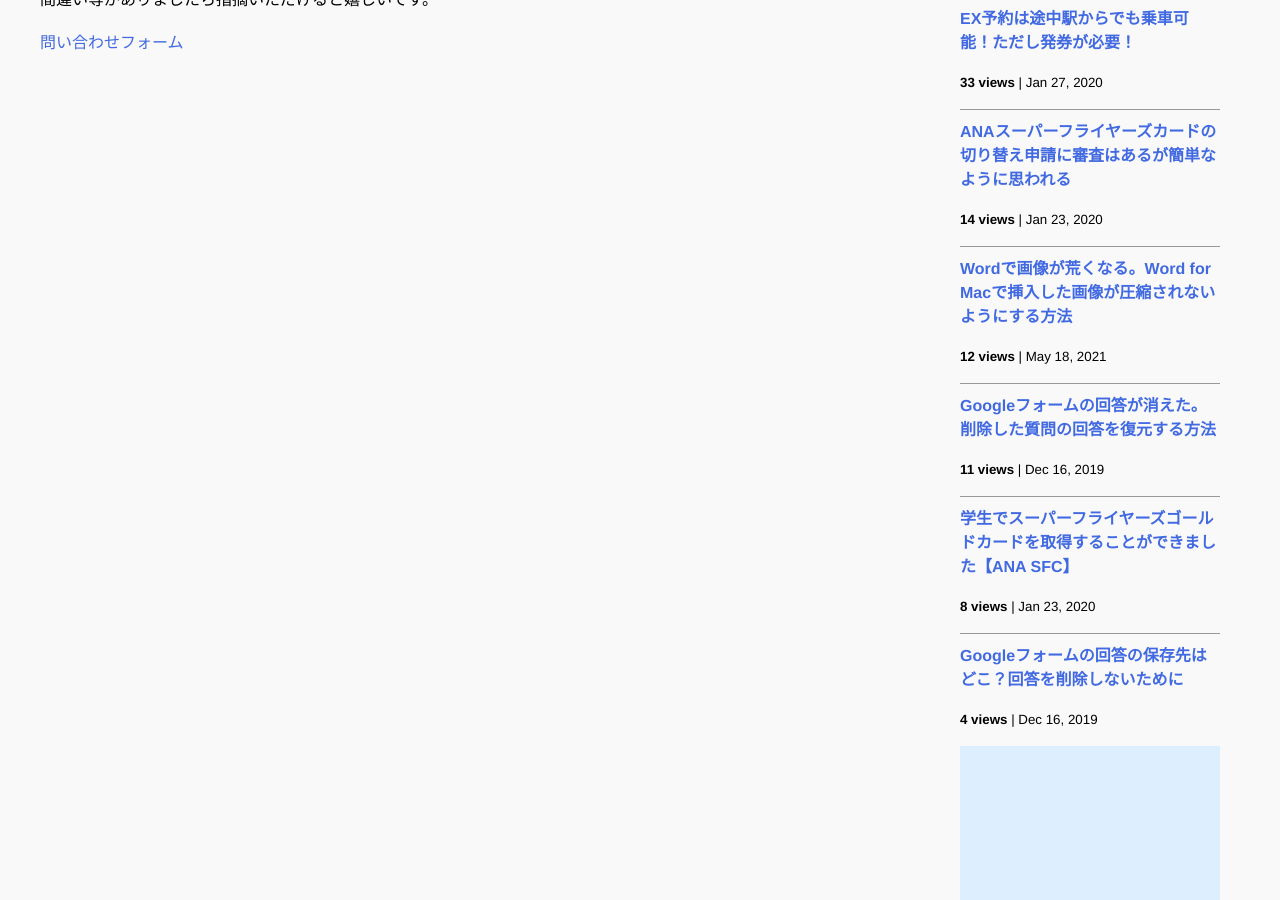
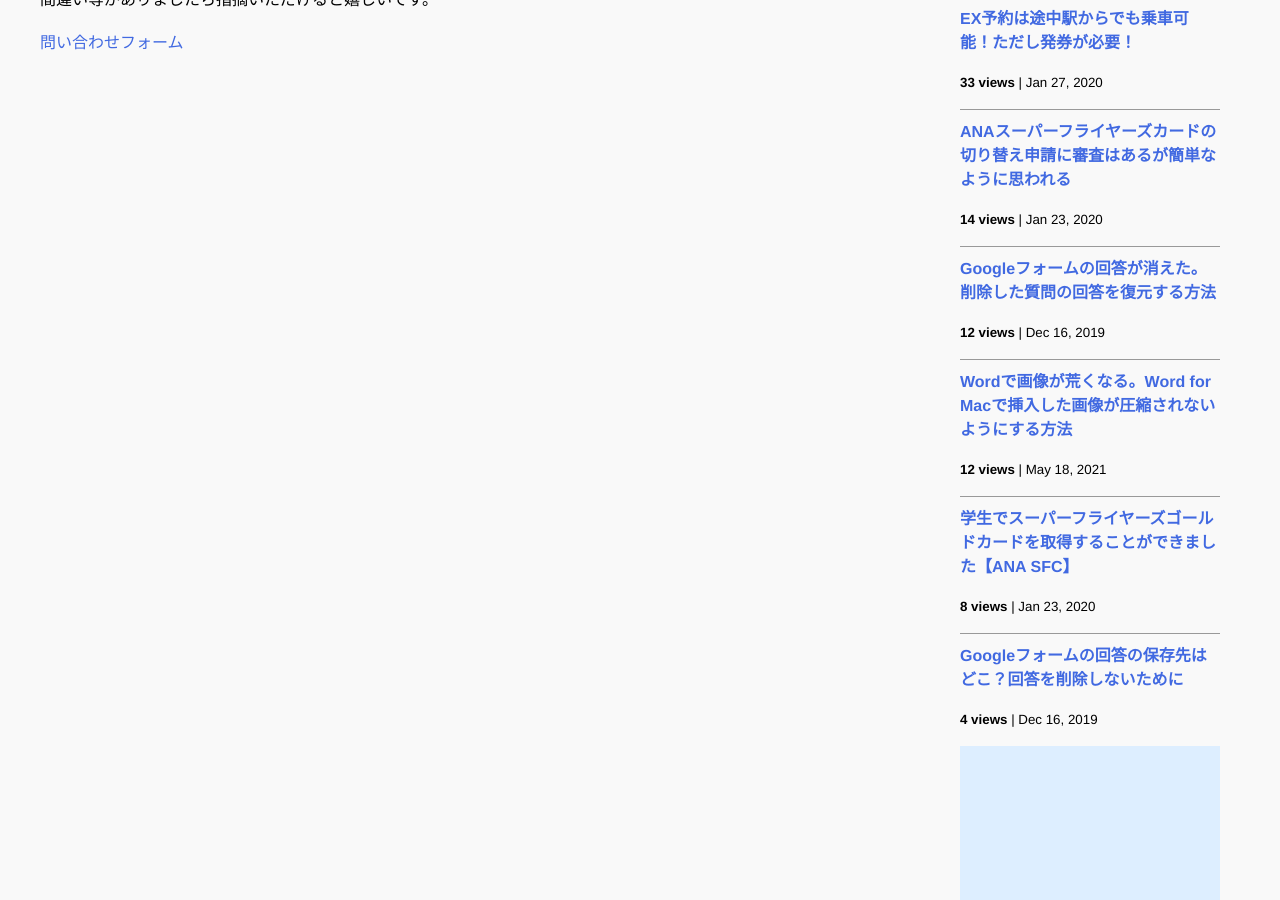
Before and after one commit to iwanaminami/shoyaiwaname, a Jekyll site: the page built from about.markdown, in a window 1280 px wide and 900 px high, scrolled down 1015 px. Built offline with Jekyll 4.4.1, drawn with Linux system fonts in a browser that asks for light colours; nearby versions of some CDN libraries; comment, search, counter and statistics services are not loaded.

Commit message:
chore(ga): update _data/popularposts.yml 20261031-1852

```diff
--- a/_data/popularposts.yml
+++ b/_data/popularposts.yml
@@ -8,9 +8,9 @@ side:
   - view: 14
     url: "/2020/01/23/sfc-judge.html"
   - view: 12
+    url: "/2019/12/16/restore-googleform.html"
+  - view: 12
     url: "/2021/05/18/image-compression-word.html"
-  - view: 11
-    url: "/2019/12/16/restore-googleform.html"
   - view: 8
     url: "/2020/01/23/sfcgold.html"
   - view: 4
```
